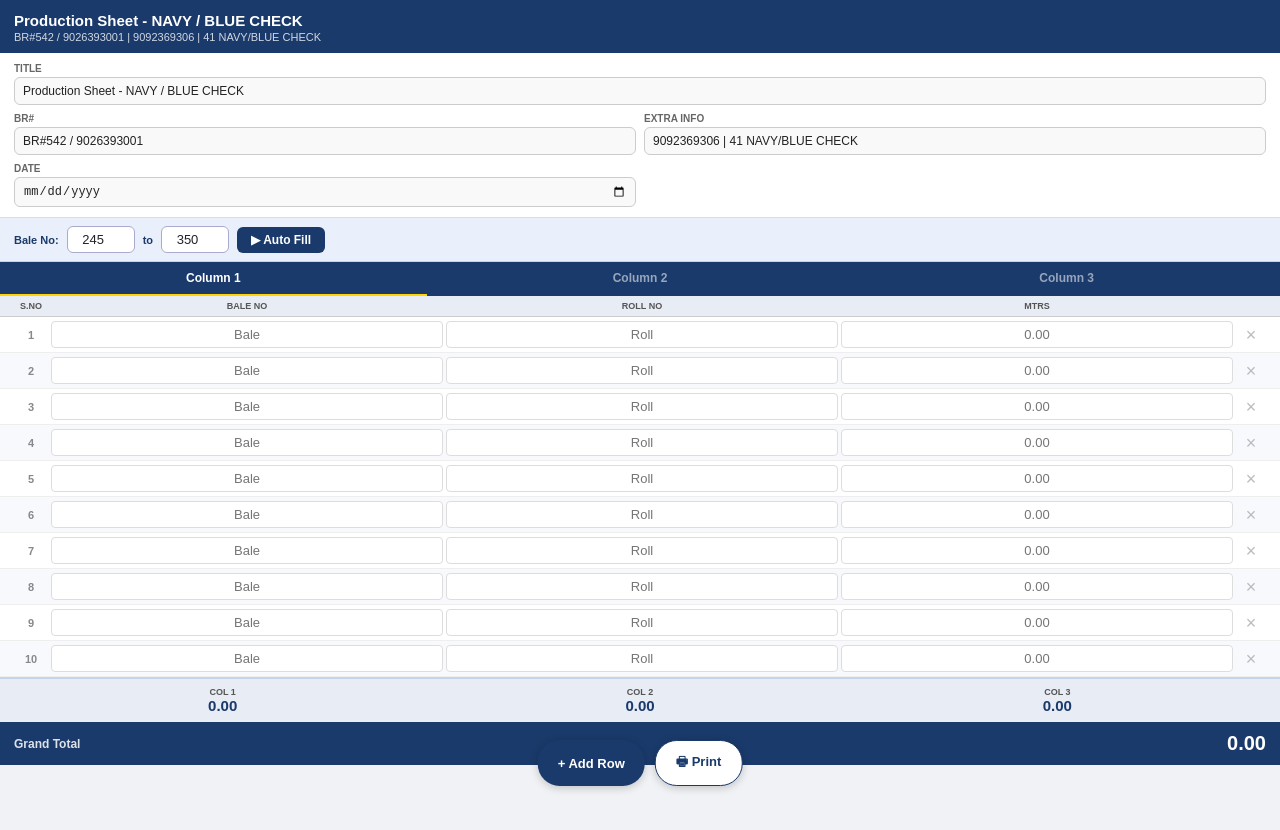
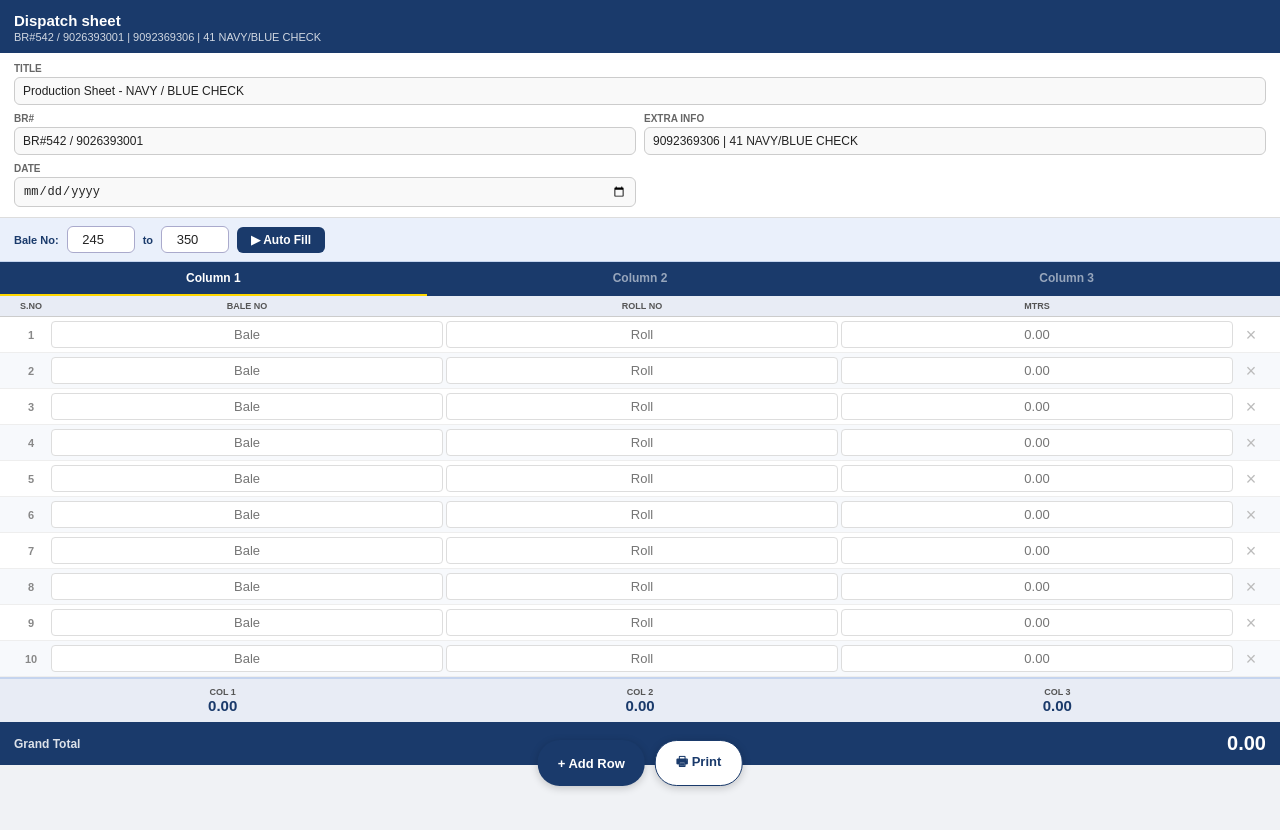
Before and after one commit to powthawsTechStar/dispatchigvhhj, a plain HTML site: page index.html in a window 1280 px wide. Drawn offline with Linux system fonts and the light colour scheme.

Commit message:
Update index.html

```diff
--- a/index.html
+++ b/index.html
@@ -288,7 +288,7 @@ body {
 
 <!-- TOP BAR (screen only) -->
 <div class="topbar">
-  <h1 id="ptitle">Production Sheet - NAVY / BLUE CHECK</h1>
+  <h1 id="ptitle">Dispatch sheet</h1>
   <div class="sub" id="psub">BR#542 / 9026393001 | 9092369306 | 41 NAVY/BLUE CHECK</div>
 </div>
 
```
